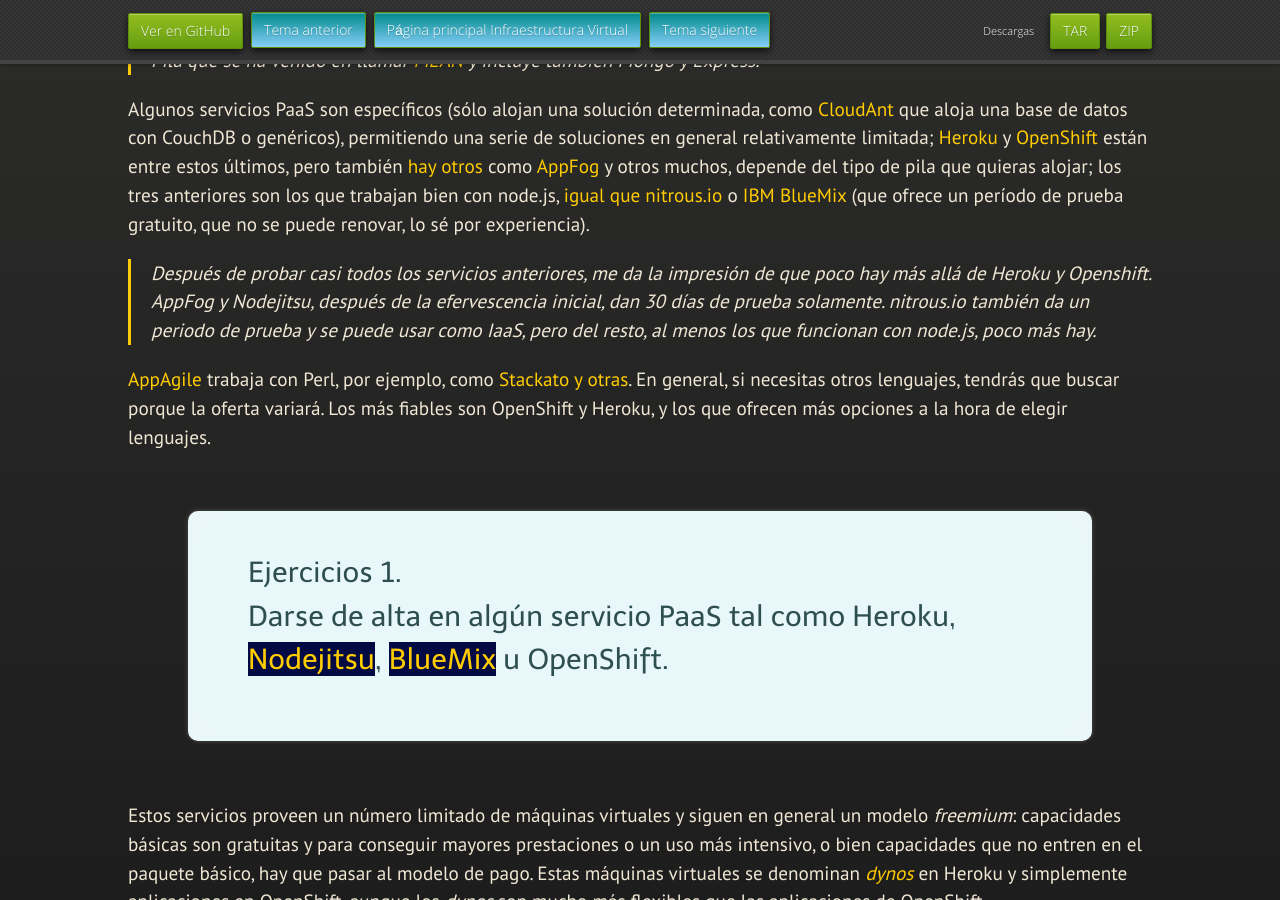
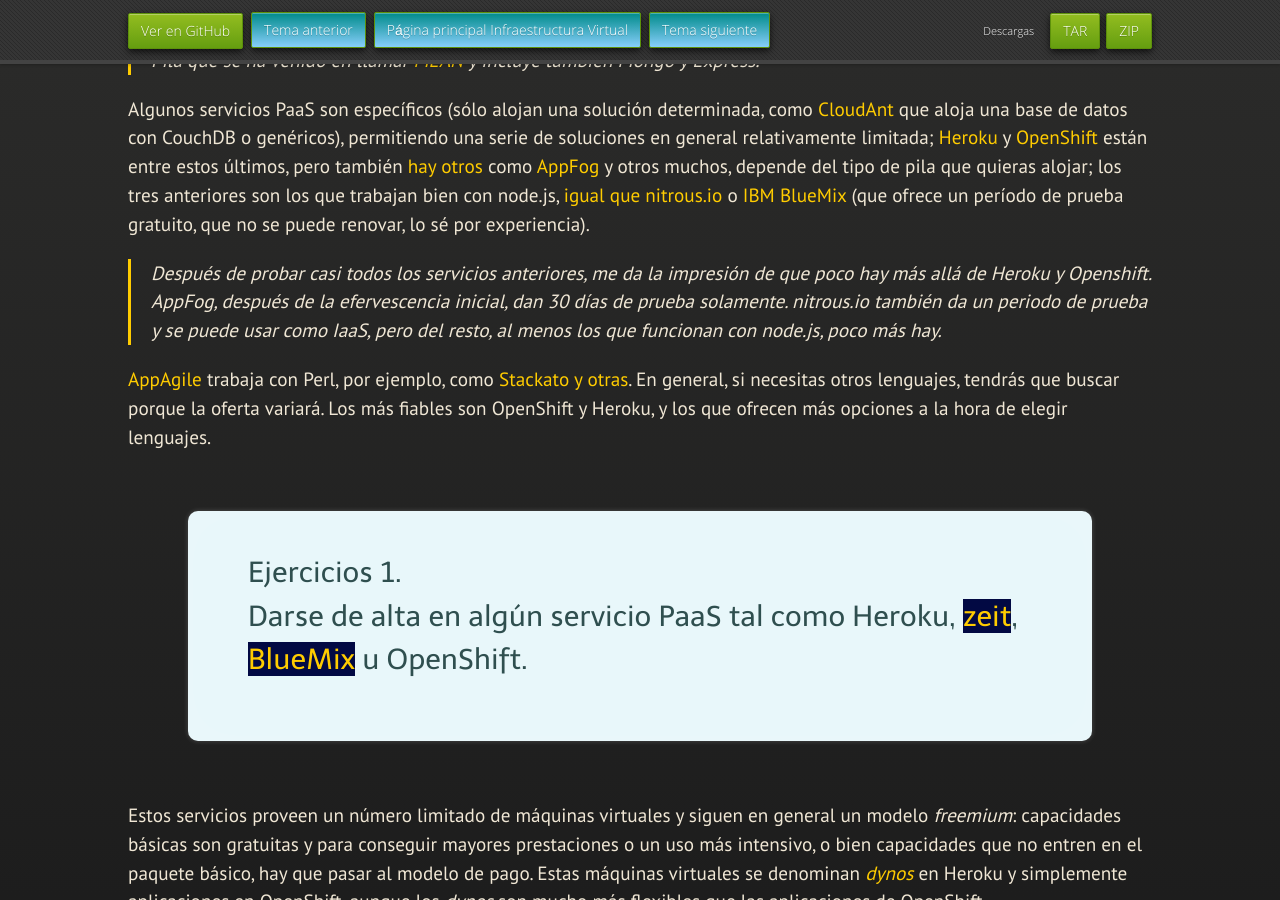
Before and after one commit to JJ/IV, a Jekyll site: the page built from documentos/temas/PaaS.md, in a window 1280 px wide and 900 px high, scrolled down 1737 px. Built offline with Jekyll 4.4.1, drawn with Linux system fonts in a browser that asks for light colours; nearby versions of some CDN libraries; some web fonts are replaced; our own code applies the rules of GitHub Pages for plain Markdown files.

Commit message:
Sync documentos/temas/PaaS.md de master a gh-pages

```diff
--- a/documentos/temas/PaaS.md
+++ b/documentos/temas/PaaS.md
@@ -86,8 +86,7 @@
 node.js, [igual que nitrous.io](http://blog.blakepatches.me/blog/2013/11/04/comparison-of-node-dot-js-hosting/) o [IBM BlueMix](https://console.ng.bluemix.net/#/pricing/cloudOEPaneId=pricing) (que ofrece un período de prueba gratuito, que no se puede renovar, lo sé por experiencia).
 
 >Después de probar casi todos los servicios anteriores, me da la
->impresión de que poco hay más allá de Heroku y Openshift. AppFog y
->Nodejitsu, después de la efervescencia inicial, dan 30 días de prueba
+>impresión de que poco hay más allá de Heroku y Openshift. AppFog, después de la efervescencia inicial, dan 30 días de prueba
 >solamente. nitrous.io también da un periodo de prueba y se puede usar como IaaS, pero del resto, al menos
 >los que funcionan con node.js, poco más hay.
 
@@ -98,7 +97,7 @@
 <div class='ejercicios' markdown="1">
 
 Darse de alta en algún servicio PaaS tal como Heroku,
-[Nodejitsu](https://www.nodejitsu.com/), [BlueMix](https://console.ng.bluemix.net/) u OpenShift.
+[zeit](https://zeit.co), [BlueMix](https://console.ng.bluemix.net/) u OpenShift.
 
 </div>
 
@@ -644,4 +643,4 @@
 En el [siguiente tema](Tecnicas_de_virtualizacion) usaremos
 diferentes técnicas de virtualización para la creación de contenedores
 y jaulas que aíslan procesos, usuarios y recursos del resto del sistema, creando por tanto máquinas *virtuales*. Previamente habrá que [realizar la
-práctica correspondiente a esta materia](../practicas/3.PaaS).
+práctica correspondiente a esta materia](../proyecto/3.PaaS).
```
